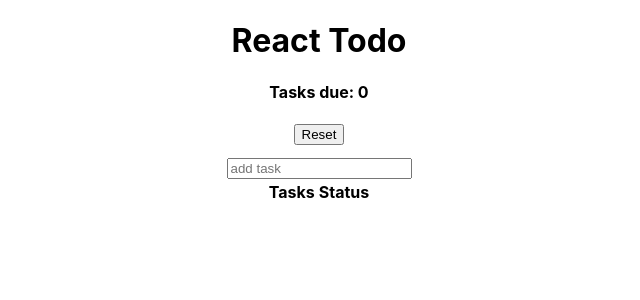
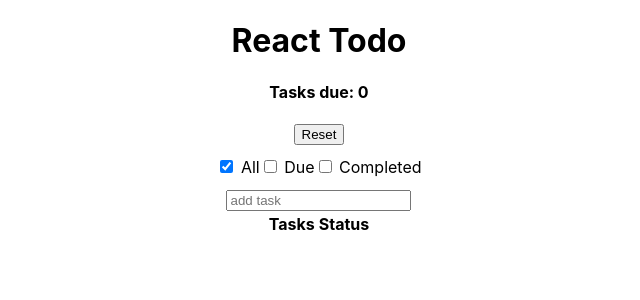
Before and after one commit to pzrsa/react-todo, a React (Create React App) app: page / in a window 1280 px wide. Shown: the top 300 px of the page, without its empty margins (321-961 px from the left). Built offline with nearby package versions, Linux system fonts and the light colour scheme.

Commit message:
add toggles showing different task types

```diff
--- a/src/components/FilterBar.jsx
+++ b/src/components/FilterBar.jsx
@@ -1,10 +1,40 @@
-const FilterBar = ({ tasks, resetTasks }) => {
+const FilterBar = ({
+  tasks,
+  resetTasks,
+  toggleTasksShown,
+  showAllTasks,
+  showDueTasks,
+  showCompletedTasks,
+}) => {
   return (
     <div>
       <h4>Tasks due: {tasks.filter((task) => !task.completed).length}</h4>
       <div style={{ marginBottom: "12px" }}>
         <button onClick={resetTasks}>Reset</button>
       </div>
+      <div style={{ marginBottom: "12px" }}>
+        <input
+          name="all"
+          type="checkbox"
+          checked={showAllTasks}
+          onChange={(e) => toggleTasksShown(e.target.name)}
+        />{" "}
+        All
+        <input
+          name="due"
+          type="checkbox"
+          checked={showDueTasks}
+          onChange={(e) => toggleTasksShown(e.target.name)}
+        />{" "}
+        Due
+        <input
+          name="completed"
+          type="checkbox"
+          checked={showCompletedTasks}
+          onChange={(e) => toggleTasksShown(e.target.name)}
+        />{" "}
+        Completed
+      </div>
     </div>
   );
 };
--- a/src/components/FilterableTodoList.jsx
+++ b/src/components/FilterableTodoList.jsx
@@ -35,11 +35,48 @@ const FilterableTodoList = () => {
     setTasks([]);
   };
 
+  const [showAllTasks, setShowAllTasks] = useState(true);
+  const [showDueTasks, setShowDueTasks] = useState(false);
+  const [showCompletedTasks, setShowCompletedTasks] = useState(false);
+
+  let tasksToShow = tasks;
+
+  const toggleTasksShown = (nextChecked) => {
+    if (nextChecked === "all") {
+      setShowAllTasks(true);
+      setShowDueTasks(false);
+      setShowCompletedTasks(false);
+    } else if (nextChecked === "due") {
+      setShowAllTasks(false);
+      setShowDueTasks(true);
+      setShowCompletedTasks(false);
+    } else if (nextChecked === "completed") {
+      setShowAllTasks(false);
+      setShowDueTasks(false);
+      setShowCompletedTasks(true);
+    }
+  };
+
+  if (showAllTasks) {
+    tasksToShow = tasks;
+  } else if (showDueTasks) {
+    tasksToShow = tasks.filter((task) => !task.completed);
+  } else if (showCompletedTasks) {
+    tasksToShow = tasks.filter((task) => task.completed);
+  }
+
   return (
     <div>
-      <FilterBar resetTasks={resetTasks} tasks={tasks} />
+      <FilterBar
+        resetTasks={resetTasks}
+        tasks={tasks}
+        toggleTasksShown={toggleTasksShown}
+        showAllTasks={showAllTasks}
+        showDueTasks={showDueTasks}
+        showCompletedTasks={showCompletedTasks}
+      />
       <TaskAdder addTask={addTask} />
-      <TodoList tasks={tasks} handleCompleted={handleCompleted} />
+      <TodoList tasks={tasksToShow} handleCompleted={handleCompleted} />
     </div>
   );
 };
```
